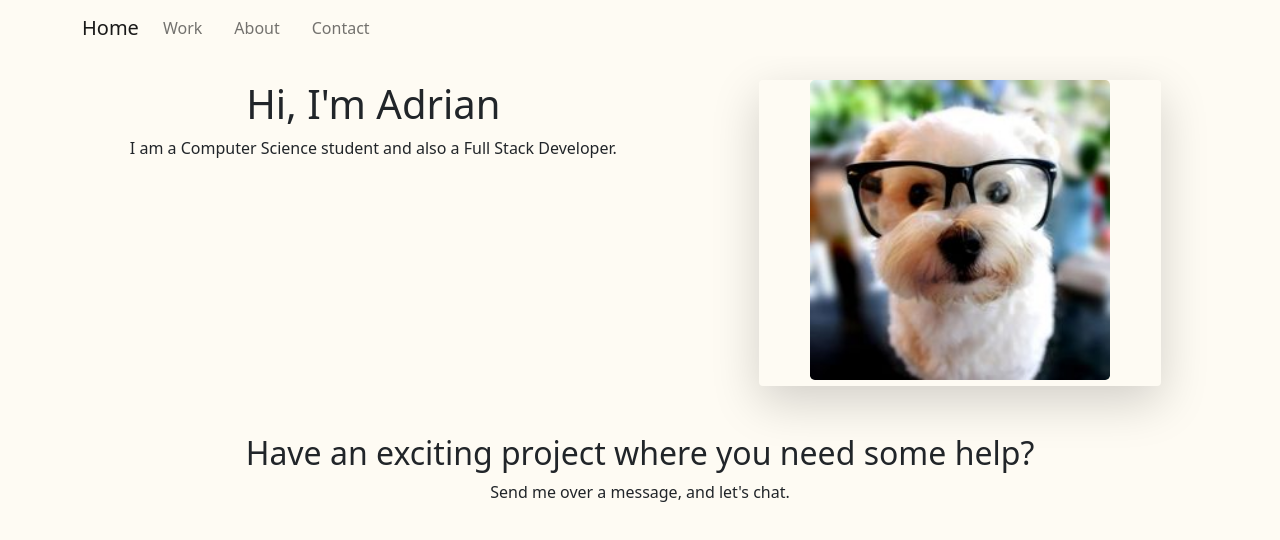
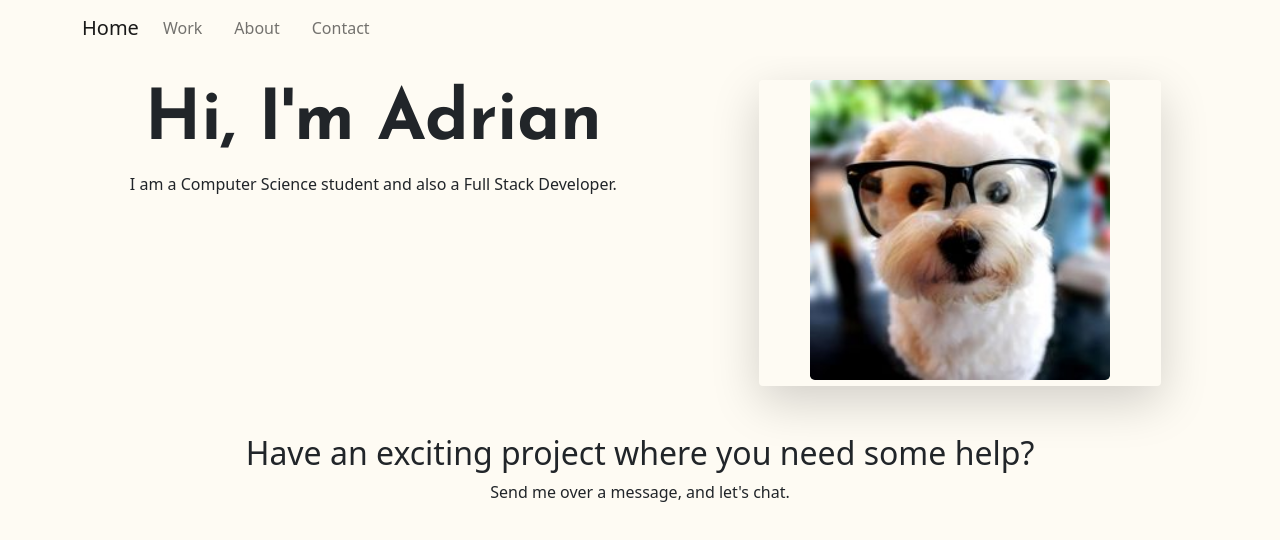
Before and after one commit to adrian13579/adrian-portfolio, a Next.js app: page / in a window 1280 px wide. Shown: the top 540 px of the page. Built offline with nearby package versions, Linux system fonts and the light colour scheme.

Commit message:
Fix Google Font loading problem

```diff
--- a/pages/_document.js
+++ b/pages/_document.js
@@ -6,7 +6,7 @@ class MyDocument extends Document {
       <Html>
         <Head>
           <link rel="preconnect" href="https://fonts.googleapis.com"/>
-          <link rel="preconnect" href="https://fonts.gstatic.com" crossOrigin/>
+          <link rel="preconnect" href="https://fonts.gstatic.com" crossOrigin="true"/>
           <link href="https://fonts.googleapis.com/css2?family=Josefin+Sans:wght@700&display=swap" rel="stylesheet"/>
         </Head>
         <body>
--- a/pages/index.js
+++ b/pages/index.js
@@ -18,7 +18,7 @@ export default function Home() {
         <main className={styles.main}>
           <Container fluid>
             <Row className={styles.mainRow}>
-              <Col  xs={12} lg={7} className={"mb-3", styles.col}>
+              <Col  xs={12} lg={7} className={styles.Col}>
                 <h1 >Hi, I&apos;m Adrian</h1>
                 <p>I am a Computer Science student and also a Full Stack Developer.</p>
               </Col>
--- a/styles/Home.module.css
+++ b/styles/Home.module.css
@@ -118,6 +118,7 @@
   margin-left: 0.5rem;
 }
 
+
 .Col div   {
   text-align: center;
 }
```
